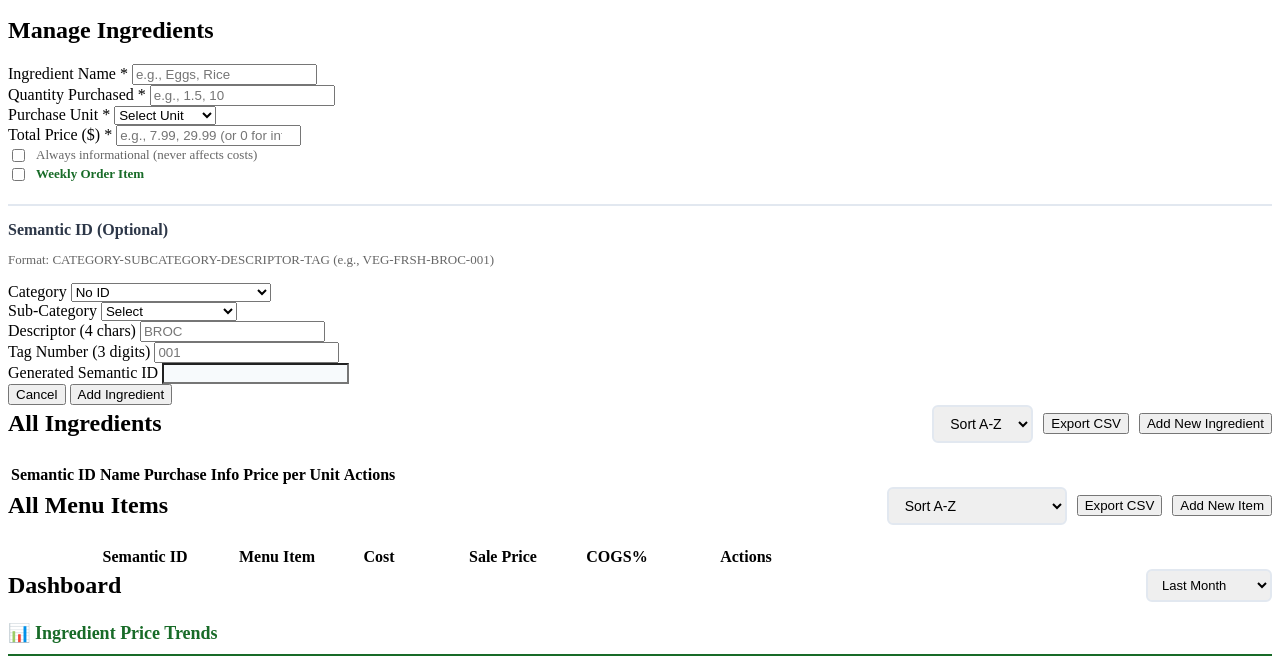
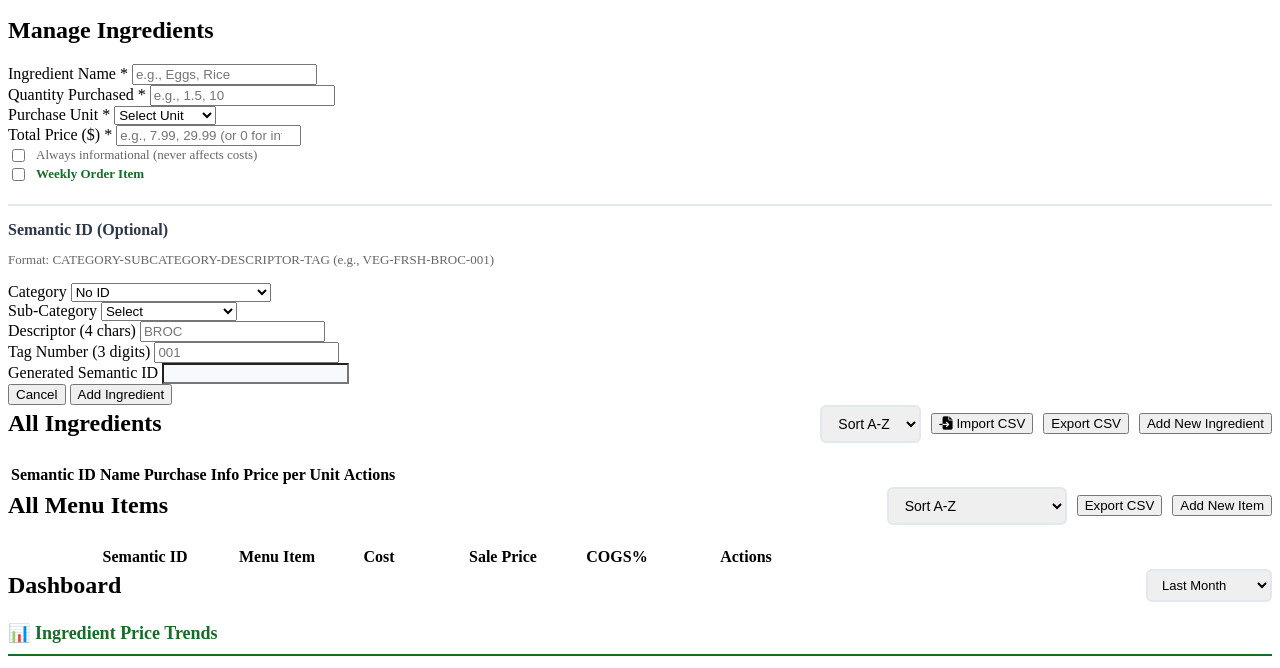
Before and after one commit to may10100thu/cost-calculator, a website with bundled scripts: page index.html in a window 1280 px wide. Shown: the part 104-772 px from the top of the page. Built offline with nearby package versions, Linux system fonts and the light colour scheme; a script that the page names is missing.

Commit message:
Update index.html

```diff
--- a/index.html
+++ b/index.html
@@ -147,6 +147,10 @@
                             <option value="asc">Sort A-Z</option>
                             <option value="desc">Sort Z-A</option>
                         </select>
+                        <input type="file" id="csv-import-input" accept=".csv" style="display: none;" onchange="handleCSVImport(event)">
+                        <button class="btn btn-secondary" onclick="document.getElementById('csv-import-input').click()" title="Import from CSV">
+                            <i class="fas fa-file-import"></i> Import CSV
+                        </button>
                         <button class="btn btn-primary" onclick="exportIngredientsCSV()" title="Export to CSV">Export CSV</button>
                         <button class="btn btn-primary" onclick="showIngredientForm()">Add New Ingredient</button>
                     </div>
```
